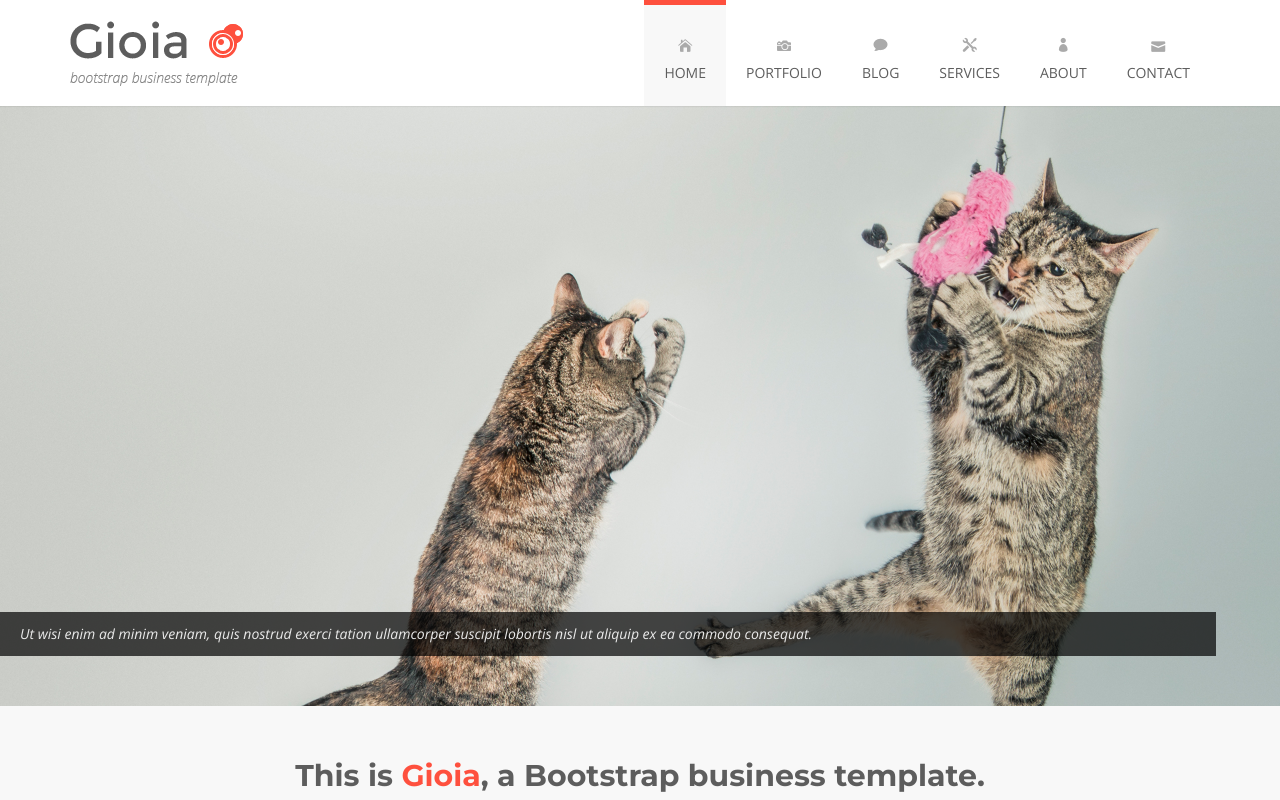
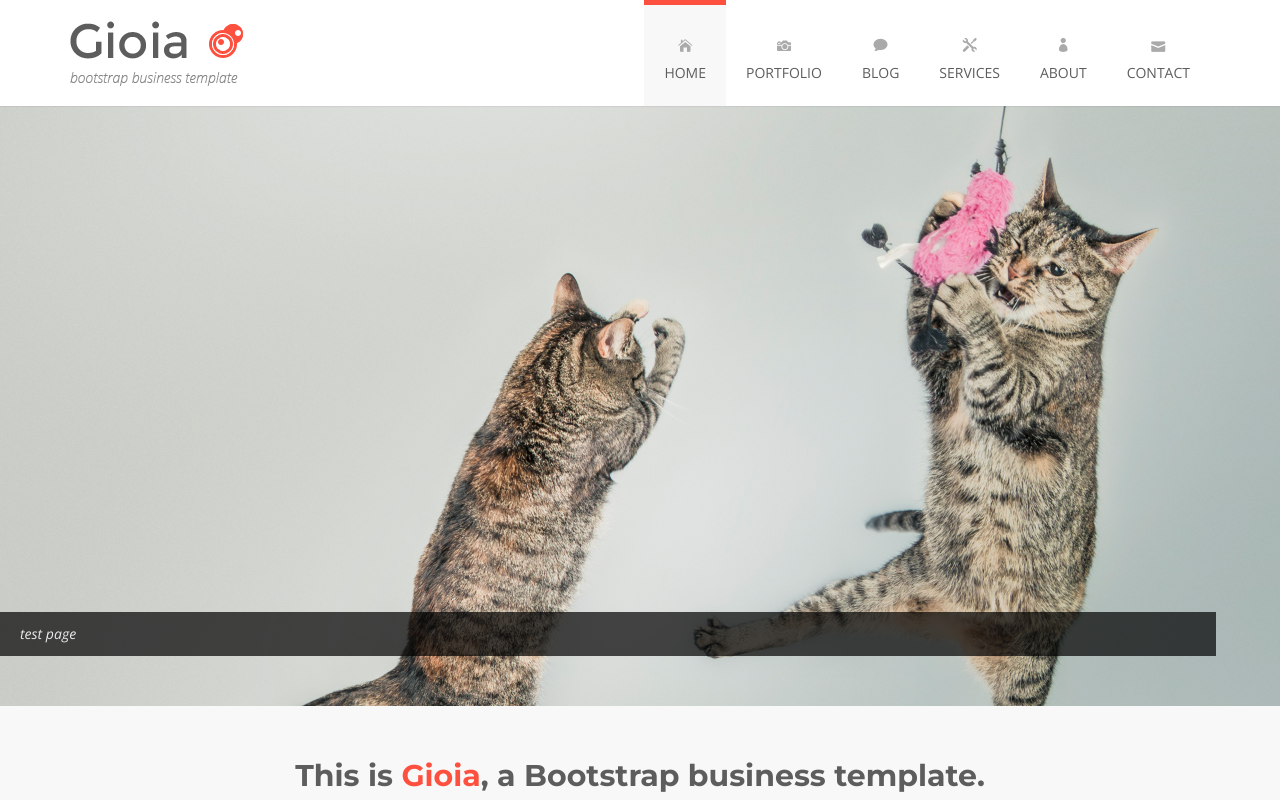
Before and after one commit to winfalcon/bootstrap, a plain HTML site: page index.html in a window 1280 px wide. Shown: the top 800 px of the page. Drawn offline with nearby package versions, Linux system fonts and the light colour scheme; some packages are replaced by stand-ins of ours.

Commit message:
test git clone and push commit to github
Signed-off-by: YuHsuan,Tsai <winfalcon00@gmail.com>

```diff
--- a/index.html
+++ b/index.html
@@ -84,8 +84,7 @@
                         <li>
                             <img src="assets/img/slider/3.jpg">
                             <div class="flex-caption">
-                            	Ut wisi enim ad minim veniam, quis nostrud exerci tation ullamcorper suscipit
-                            	lobortis nisl ut aliquip ex ea commodo consequat.
+                            	test page
                             </div>
                         </li>
                         <li>
```
